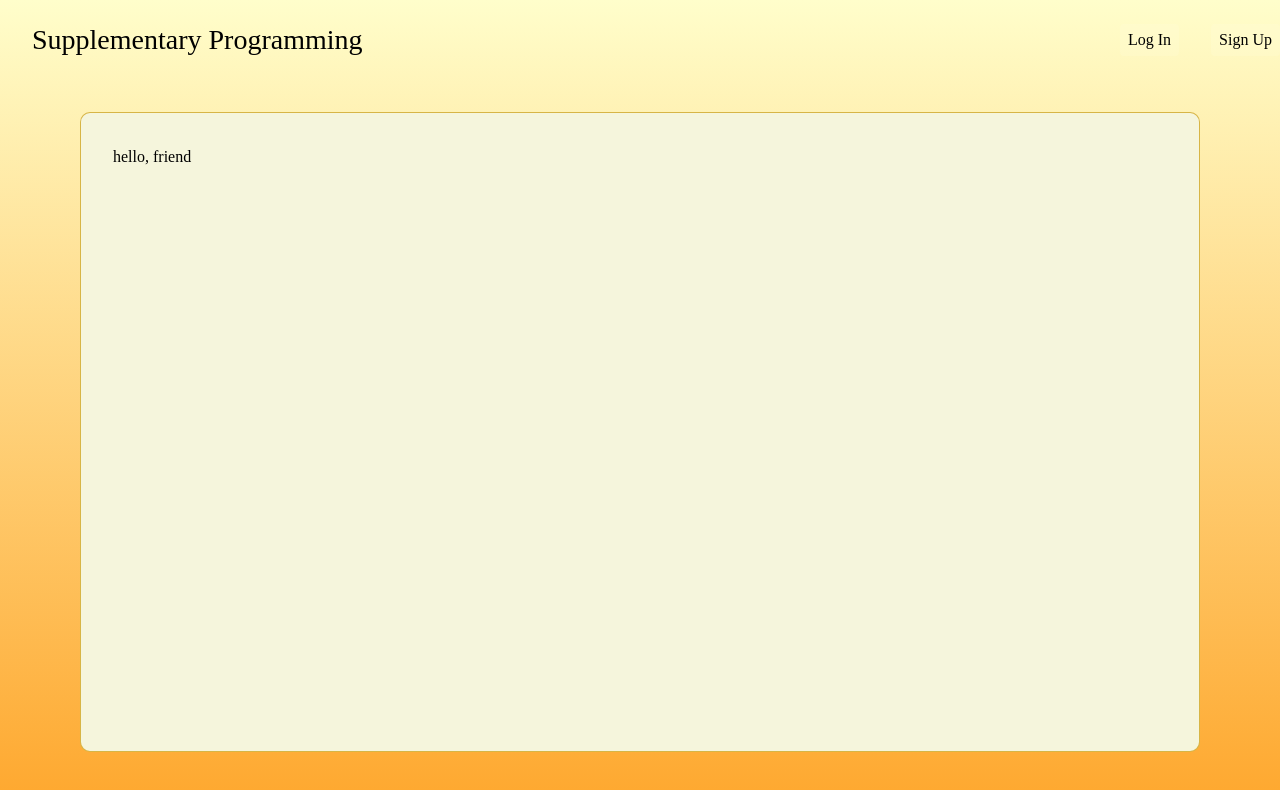
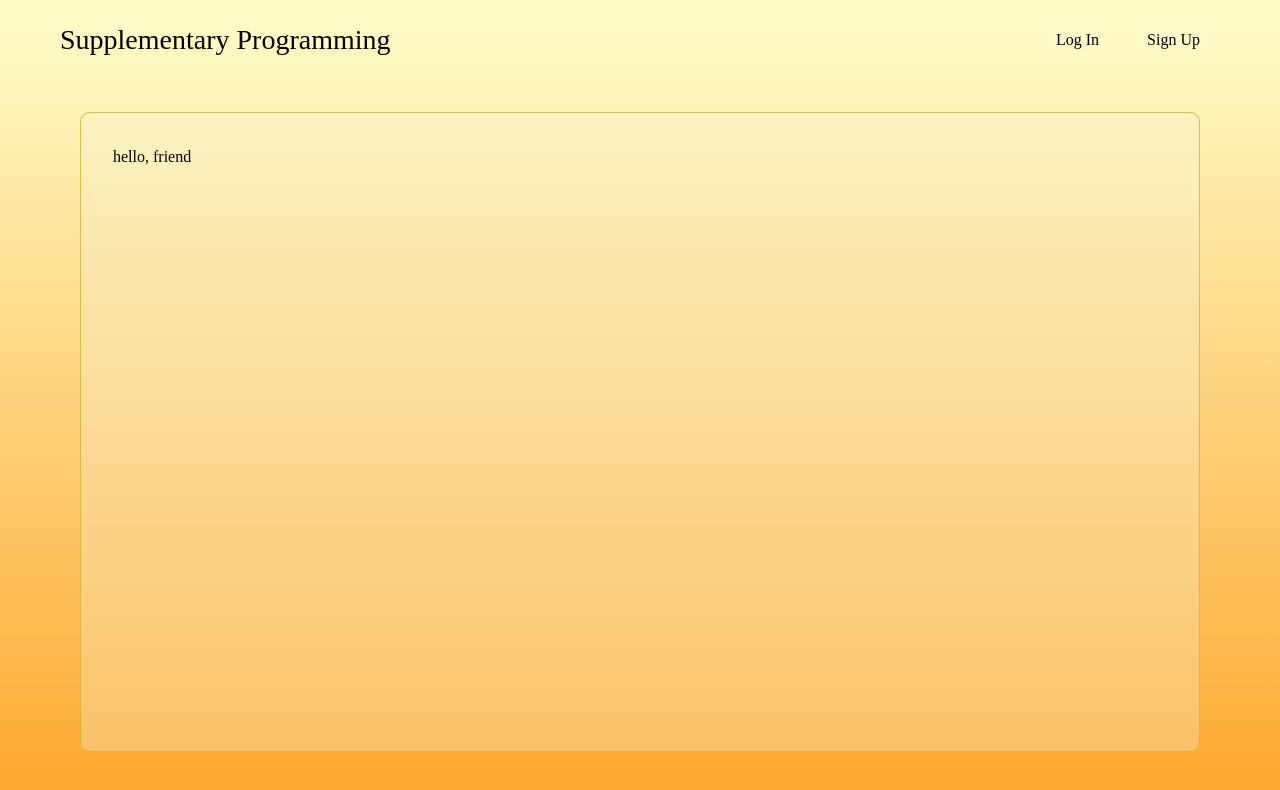
Before and after one commit to andywtse/Supplementary-Programming, a React (Create React App) app: page / in a window 1280 px wide. Shown: the top 790 px of the page. Built offline with nearby package versions, Linux system fonts and the light colour scheme; no server answers.

Commit message:
Adds Links

```diff
--- a/src/App.css
+++ b/src/App.css
@@ -1,8 +1,9 @@
 main {
-  background-color: beige;
+  background-color: rgba(245,245,220,0.3);
   border-radius: 10px;
-  border: 1px solid rgba( 212, 175, 55, .9 );
+  border: 1px solid rgba( 212, 175, 55, .8 );
   height: 80vh;
   margin: 2em 5em;
   padding: 2em;
+  overflow: auto;
 }
--- a/src/App.jsx
+++ b/src/App.jsx
@@ -42,9 +42,6 @@ const App = () => {
         user={user}
         handleSignupOrLogin={handleSignupOrLogin}
         handleLogout={handleLogout}
-        handleSideBarOpen={handleSideBarOpen}
-        handleSideBarClose={handleSideBarClose}
-        open={open}
       />
       <Routes>
         <Route
@@ -53,13 +50,13 @@ const App = () => {
         <Route
           path="/learning"
           element={<Learning />} />
-          <Route
+        <Route
           path="/challenges"
           element={<Challenges />} />
-          <Route
+        <Route
           path="/resources"
           element={<Resources />} />
-          <Route
+        <Route
           path="/jobsites"
           element={<JobSites />} />
       </Routes>
--- a/src/components/NavBar/NavBar.jsx
+++ b/src/components/NavBar/NavBar.jsx
@@ -9,16 +9,13 @@ const NavBar = ({
   user,
   handleLogout,
   handleSignupOrLogin,
-  handleSideBarOpen,
-  handleSideBarClose,
-  open,
 }) => {
   return (
     <>
       {user ? (
         <nav className=" navbar-container |">
           <div className="navbar-tabs-container">
-            <Link className="navbar-title  nav-button rounded" to="/">Supplementary Programming</Link>
+            <Link className="navbar-title nav-button rounded" to="/">Supplementary Programming</Link>
             <Link className="nav-button rounded" to="/learning">Learning</Link>
             <Link className="nav-button rounded" to="/challenges">Challenges</Link>
             <Link className="nav-button rounded" to="/resources">Resources</Link>
@@ -37,34 +34,18 @@ const NavBar = ({
               <ChangePassword handleSignupOrLogin={handleSignupOrLogin} />
             </div>
           </div>
-          <div
-            className="app-toggle-sidebar-container"
-            style={open ? { display: "none" } : { display: "flex" }}
-          >
-            <div
-              className="app-toggle-sidebar | group"
-              onClick={
-                open ? () => handleSideBarClose() : () => handleSideBarOpen()
-              }
-            >
-              <ChevronLeft fontSize="large" />
-              <span className="sidebar-tooltip | group-hover:scale-100 scale-0">
-                Open Sidebar
-              </span>
-            </div>
-          </div>
         </nav>
       ) : (
         <nav className=" navbar-container |">
           <h1 className="navbar-title | text-2xl">Supplementary Programming</h1>
-          <ul className="navbar-buttons-container">
-            <li>
+          <div className="navbar-buttons-container">
+            <div>
               <Login handleSignupOrLogin={handleSignupOrLogin} />
-            </li>
-            <li>
+            </div>
+            <div>
               <Signup handleSignupOrLogin={handleSignupOrLogin} />
-            </li>
-          </ul>
+            </div>
+          </div>
         </nav>
       )}
     </>
--- a/src/components/NavBar/navbar.css
+++ b/src/components/NavBar/navbar.css
@@ -17,6 +17,7 @@
 .navbar-title {
   color: black;
   font-size: 1.75em;
+  margin-left: 1em
 }
 
 .navbar-username {
@@ -35,6 +36,7 @@
   position: relative;
   align-items: center;
   gap: 2em;
+  margin-right: 4.5em;
 }
 
 .nav-button {
```
